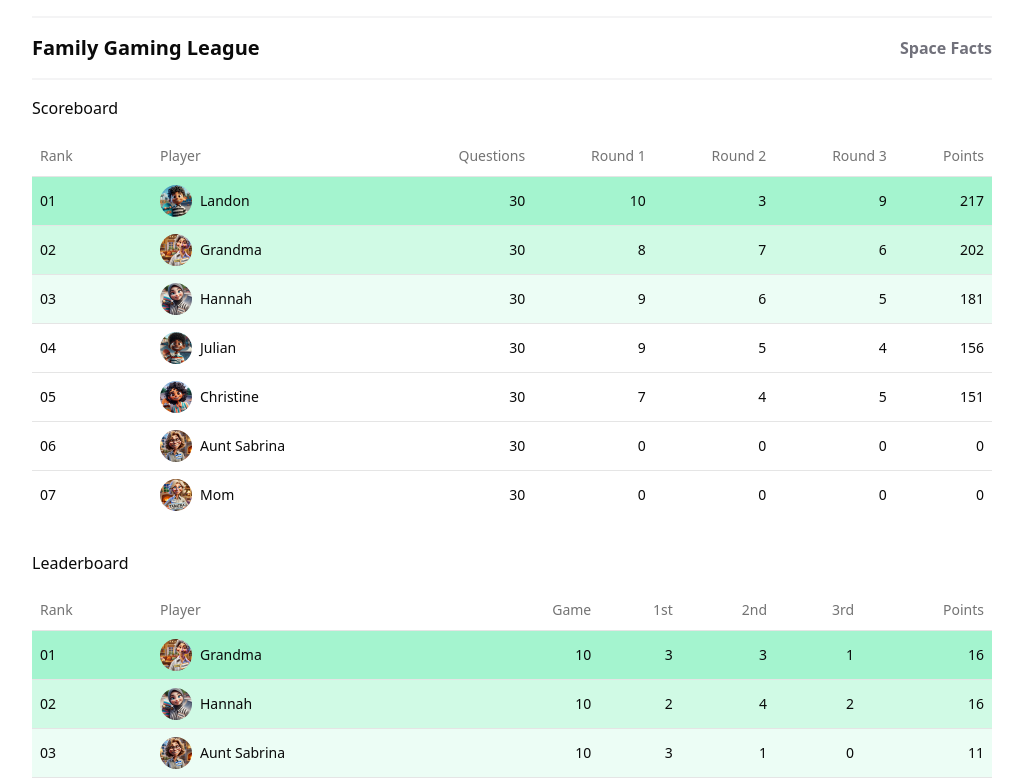
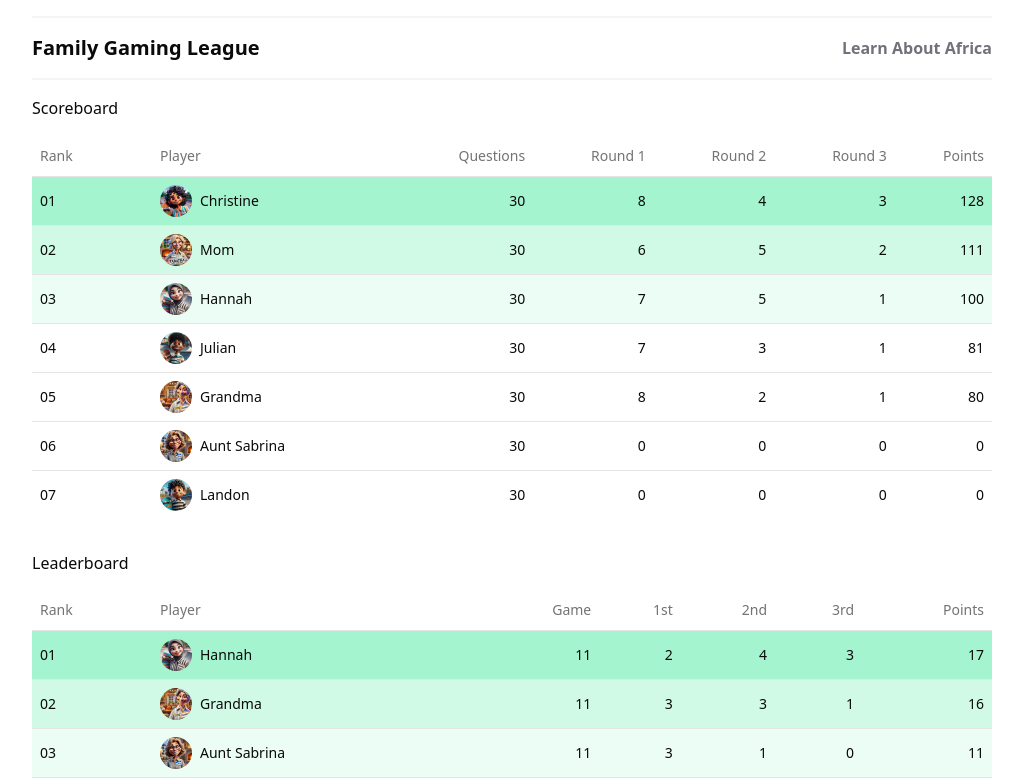
Before and after one commit to aforauvik/gamenight, a Next.js app: page / in a window 1280 px wide. Shown: the top 784 px of the page, without its empty margins (128-1151 px from the left). Built offline with nearby package versions, Linux system fonts and the light colour scheme.

Commit message:
learn about africa

```diff
--- a/src/components/leaderboard/History.js
+++ b/src/components/leaderboard/History.js
@@ -22,6 +22,20 @@ function calculatePoints() {
 }
 
 const allTeams = [
+	{
+		date: "Apr 22, 2025",
+		name: "Christine",
+		topic: "Learn About Africa",
+		avatar: "/christine.jpeg",
+		round1: 8,
+		round2: 4,
+		round3: 3,
+		bonus: 3,
+		get points() {
+			return calculatePoints.call(this);
+		},
+	},
+
 	{
 		date: "Apr 15, 2025",
 		name: "Landon",
--- a/src/components/leaderboard/Leaderboard.js
+++ b/src/components/leaderboard/Leaderboard.js
@@ -20,7 +20,7 @@ import {RankingGraph} from "./RankingGraph";
 import {StandingGraph} from "./StandingGraph";
 
 export const allInfo = {
-	game: 10,
+	game: 11,
 };
 
 export const allTeams = [
@@ -45,7 +45,7 @@ export const allTeams = [
 		avatar: "/mom.webp",
 		game: allInfo.game,
 		first: 0,
-		second: 1,
+		second: 2,
 		third: 2,
 	},
 	{
@@ -54,7 +54,7 @@ export const allTeams = [
 		game: allInfo.game,
 		first: 2,
 		second: 4,
-		third: 2,
+		third: 3,
 	},
 	{
 		name: "Julian",
@@ -76,7 +76,7 @@ export const allTeams = [
 		name: "Christine",
 		avatar: "/christine.jpeg",
 		game: allInfo.game,
-		first: 1,
+		first: 2,
 		second: 2,
 		third: 0,
 	},
--- a/src/components/leaderboard/Standings.js
+++ b/src/components/leaderboard/Standings.js
@@ -19,7 +19,7 @@ import Image from "next/image";
 import {ModeToggle} from "../mode-toggler";
 
 const allInfo = {
-	gameName: "Space Facts",
+	gameName: "Learn About Africa",
 	season: "Apr, 2025",
 	rounds: 30,
 };
@@ -34,9 +34,9 @@ const allTeams = [
 		avatar: "/grandma.webp",
 		played: allInfo.rounds,
 		round1: 8,
-		round2: 7,
-		round3: 6,
-		bonus: 2,
+		round2: 2,
+		round3: 1,
+		bonus: 5,
 		get points() {
 			return calculatePoints.call(this);
 		},
@@ -57,6 +57,42 @@ const allTeams = [
 		name: "Mom",
 		avatar: "/mom.webp",
 		played: allInfo.rounds,
+		round1: 6,
+		round2: 5,
+		round3: 2,
+		bonus: 1,
+		get points() {
+			return calculatePoints.call(this);
+		},
+	},
+	{
+		name: "Hannah",
+		avatar: "/hannah.jpeg",
+		played: allInfo.rounds,
+		round1: 7,
+		round2: 5,
+		round3: 1,
+		bonus: 0,
+		get points() {
+			return calculatePoints.call(this);
+		},
+	},
+	{
+		name: "Julian",
+		avatar: "/julian.jpeg",
+		played: allInfo.rounds,
+		round1: 7,
+		round2: 3,
+		round3: 1,
+		bonus: 1,
+		get points() {
+			return calculatePoints.call(this);
+		},
+	},
+	{
+		name: "Landon",
+		avatar: "/landon.jpeg",
+		played: allInfo.rounds,
 		round1: 0,
 		round2: 0,
 		round3: 0,
@@ -66,49 +102,13 @@ const allTeams = [
 		},
 	},
 	{
-		name: "Hannah",
-		avatar: "/hannah.jpeg",
-		played: allInfo.rounds,
-		round1: 9,
-		round2: 6,
-		round3: 5,
-		bonus: 1,
-		get points() {
-			return calculatePoints.call(this);
-		},
-	},
-	{
-		name: "Julian",
-		avatar: "/julian.jpeg",
-		played: allInfo.rounds,
-		round1: 9,
-		round2: 5,
-		round3: 4,
-		bonus: 1,
-		get points() {
-			return calculatePoints.call(this);
-		},
-	},
-	{
-		name: "Landon",
-		avatar: "/landon.jpeg",
-		played: allInfo.rounds,
-		round1: 10,
-		round2: 3,
-		round3: 9,
-		bonus: 2,
-		get points() {
-			return calculatePoints.call(this);
-		},
-	},
-	{
 		name: "Christine",
 		avatar: "/christine.jpeg",
 		played: allInfo.rounds,
-		round1: 7,
+		round1: 8,
 		round2: 4,
-		round3: 5,
-		bonus: 1,
+		round3: 3,
+		bonus: 3,
 		get points() {
 			return calculatePoints.call(this);
 		},
```
